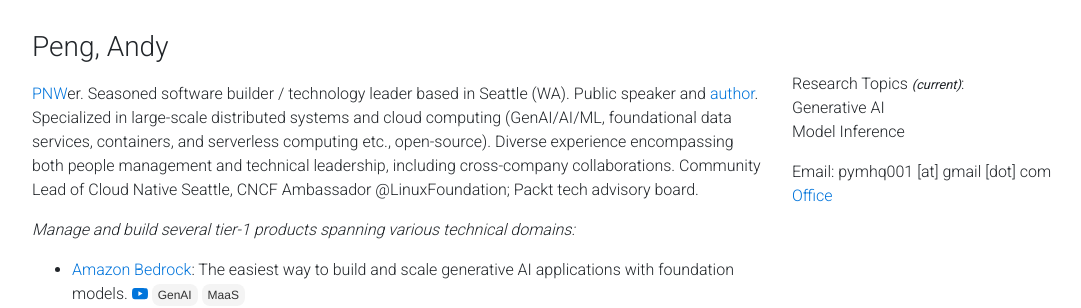
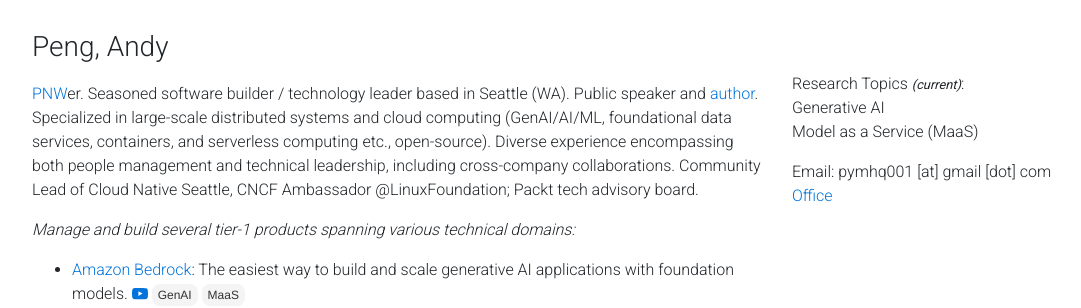
Before and after one commit to gfw001/gfw001.github.io, a Jekyll site: the page portfolio.html, which Jekyll copies as it is, in a window 1280 px wide and 900 px high. Shown: the top 308 px of the window, without its empty margins (53-1134 px from the left). Built offline with Jekyll 4.4.1, drawn with Linux system fonts in a browser that asks for light colours; nearby versions of some CDN libraries; a style sheet for code colours, icons or effects is not loaded.

Commit message:
Update portfolio.html

```diff
--- a/portfolio.html
+++ b/portfolio.html
@@ -647,7 +647,7 @@
       <p>
 	      Research Topics <small><i>(current)</i></small>: <br>
 	      Generative AI <br>
-	      Model Inference
+	      Model as a Service (MaaS)
       </p>
       <p>
 	      Email: pymhq001 [at] gmail [dot] com <br>
```
